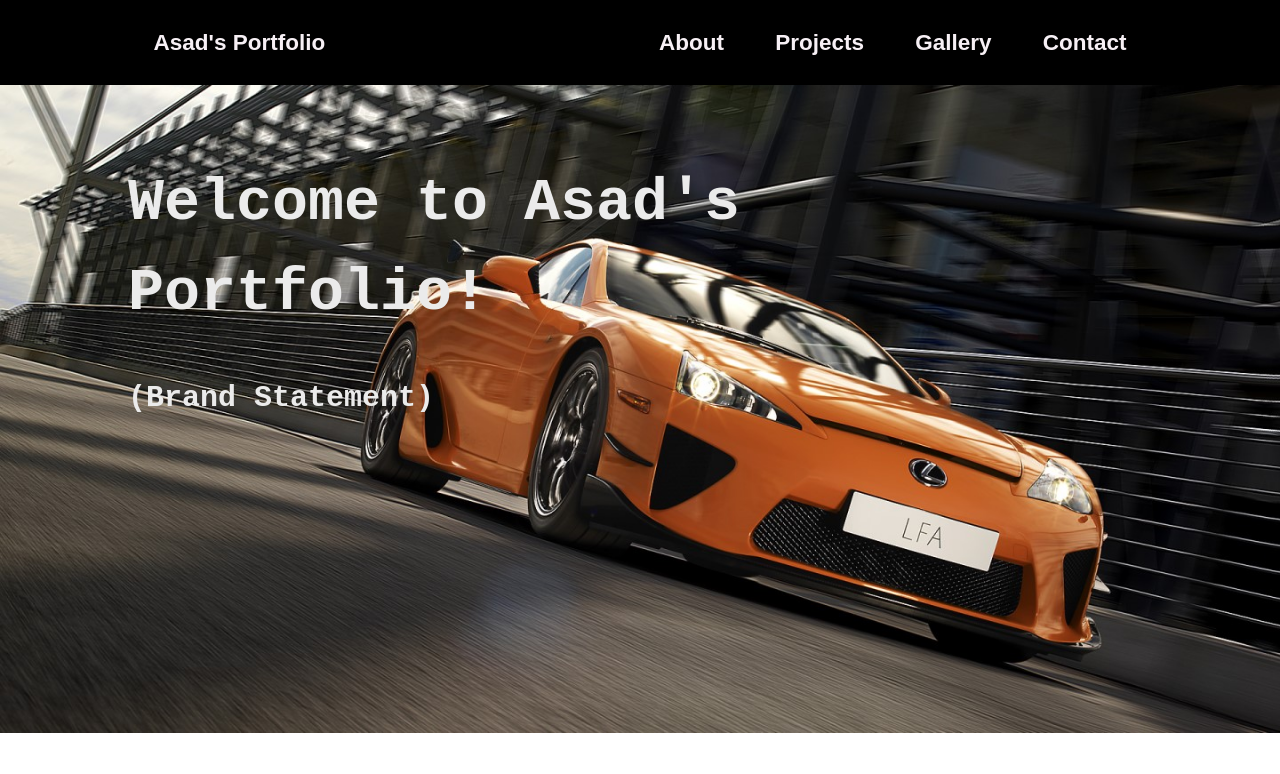
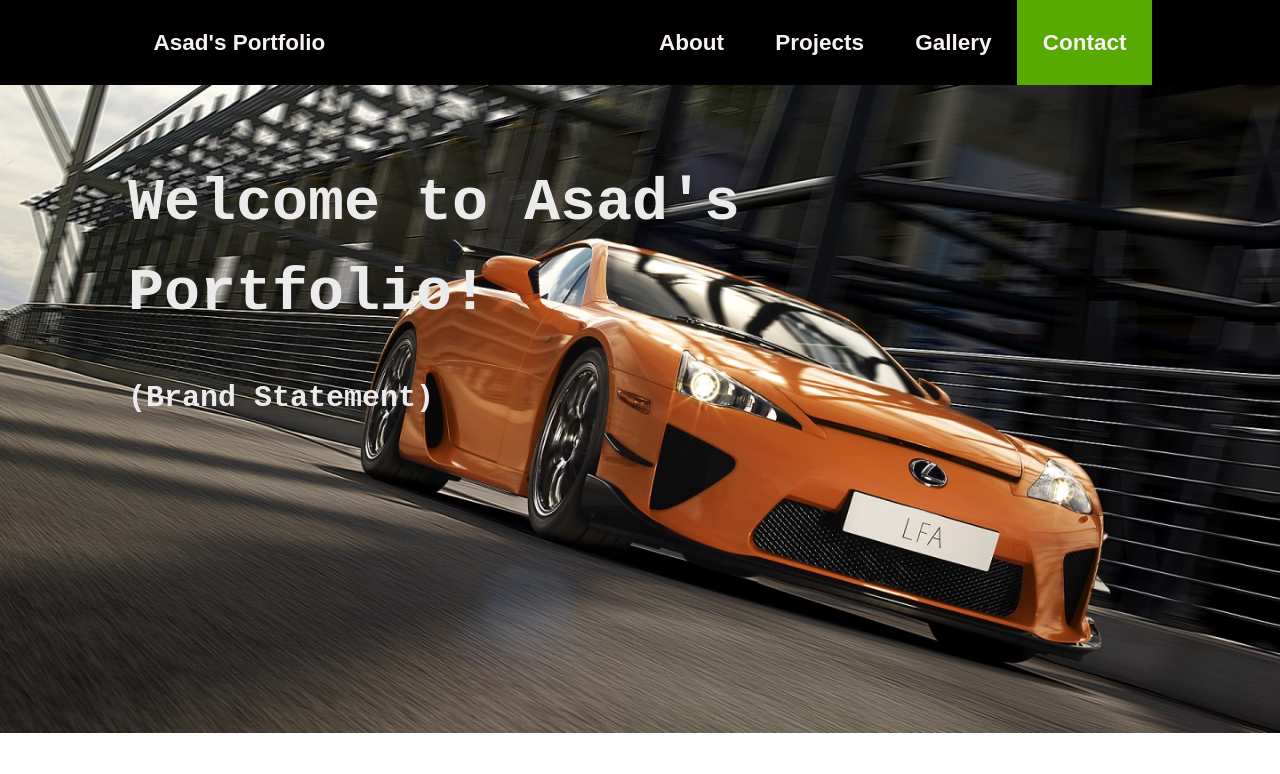
Before and after one commit to Asad-K-Bhatti/Asad_Portfolio, a plain HTML site: page index.html in a window 1280 px wide. Shown: the top 774 px of the page. Drawn offline with Linux system fonts and the light colour scheme.

Commit message:
Changed Colour of Contact Button

```diff
--- a/CSS/styles.css
+++ b/CSS/styles.css
@@ -70,6 +70,7 @@ a, p {
   text-align: center;
   padding: 2%;
   text-decoration: none;
+  background-color: #58aa00;
 }
 .navbar a:hover {
   background-color: #ff8800;
```
